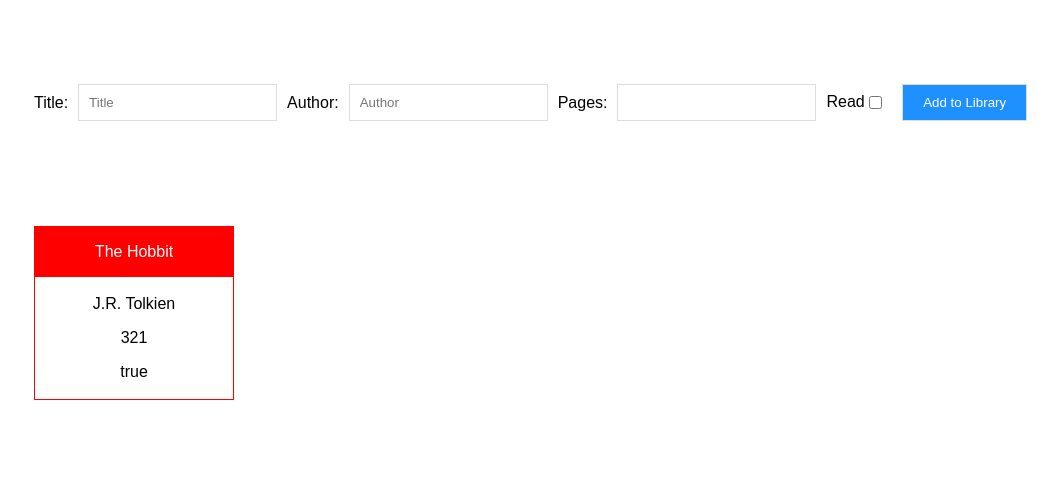
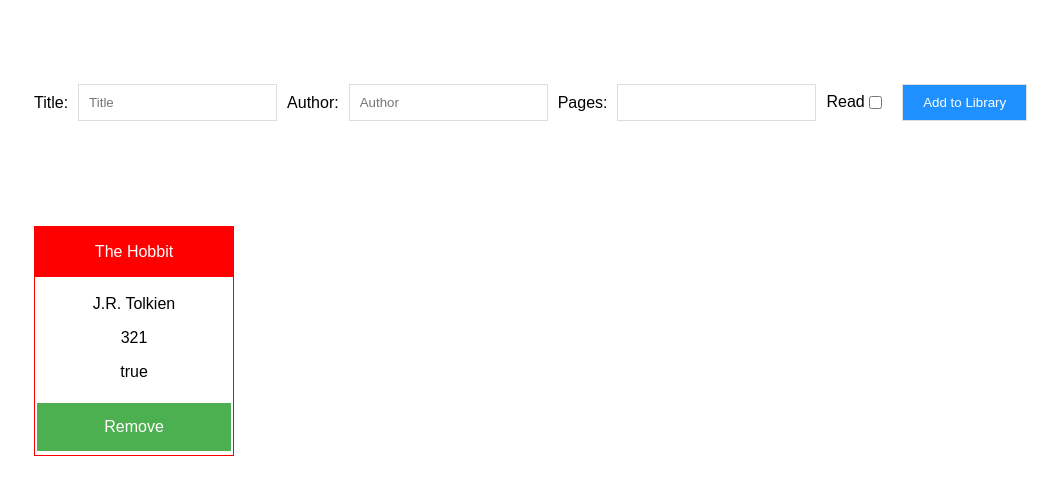
Before and after one commit to excalibrwinterberry/Library, a plain HTML site: page index.html in a window 1280 px wide. Shown: the part 79-574 px from the top of the page, without its empty margins (224-1280 px from the left). Drawn offline with Linux system fonts and the light colour scheme.

Commit message:
added remove button

```diff
--- a/script.js
+++ b/script.js
@@ -12,12 +12,28 @@ function Book(title, author, pages, read){
 }
 
 function displayBooks(){
-    myLibrary.forEach((book) => {
-        addBookToDisplay(book.title, book.author, book.pages, book.read)
+    books.innerHTML = ''
+    myLibrary.forEach((book, index) => {
+        addBookToDisplay(book.title, book.author, book.pages, book.read,  index)
     });
+
+    const removeBtns = [...document.getElementsByClassName('remove')]
+
+    removeBtns.forEach((removeBtn) => {
+        removeBtn.addEventListener('click', removeBook)
+    })
+
+
 }
 
-function addBookToDisplay(bookTitle, bookAuthor, bookPages, bookRead){
+function removeBook(event){
+    const bookId = event.target.id
+    myLibrary.splice(bookId, 1)
+    displayBooks()
+
+}
+
+function addBookToDisplay(bookTitle, bookAuthor, bookPages, bookRead, bookIndex){
     const bookCard  = document.createElement('div')
     const bookHeader = document.createElement('div')
     const bookBody = document.createElement('div')
@@ -30,10 +46,16 @@ function addBookToDisplay(bookTitle, bookAuthor, bookPages, bookRead){
     const pages = document.createElement('p')
     const read = document.createElement('p')
 
+    const remove = document.createElement('button')
+    remove.classList.add('remove')
+    remove.setAttribute('id', `${bookIndex}`)
+
     title.textContent = bookTitle
     author.textContent = bookAuthor
     pages.textContent = bookPages
     read.textContent = bookRead
+
+    remove.textContent = "Remove"
 
     bookHeader.appendChild(title)
     bookBody.appendChild(author)
@@ -42,12 +64,10 @@ function addBookToDisplay(bookTitle, bookAuthor, bookPages, bookRead){
 
     bookCard.appendChild(bookHeader)
     bookCard.appendChild(bookBody)
+    bookCard.appendChild(remove)
 
     books.appendChild(bookCard)
 }
-
-
-
 
 
 function addBookToLibrary(event){
@@ -59,7 +79,7 @@ function addBookToLibrary(event){
     const book = new Book(title, author, pages, read)
     myLibrary.push(book)
 
-    addBookToDisplay(title, author, pages, read)
+    displayBooks()
 
     document.getElementById("title").value = ''
     document.getElementById("author").value = ''
@@ -69,7 +89,6 @@ function addBookToLibrary(event){
 
 }
 
-
 document.getElementById('bookAdd').addEventListener('click', addBookToLibrary)
 
 displayBooks()
--- a/style.css
+++ b/style.css
@@ -70,3 +70,16 @@ body {font-family: Arial, Helvetica, sans-serif;}
 .bookBody{
     padding: 2px 16px;
 }
+
+.remove {
+    background-color: #4CAF50;
+    border: none;
+    color: white;
+    padding: 15px 32px;
+    text-align: center;
+    text-decoration: none;
+    display: inline-block;
+    font-size: 16px;
+    margin: 4px 2px;
+    cursor: pointer;
+  }
```
Lines whose indentation alone changed are shown as unchanged.
